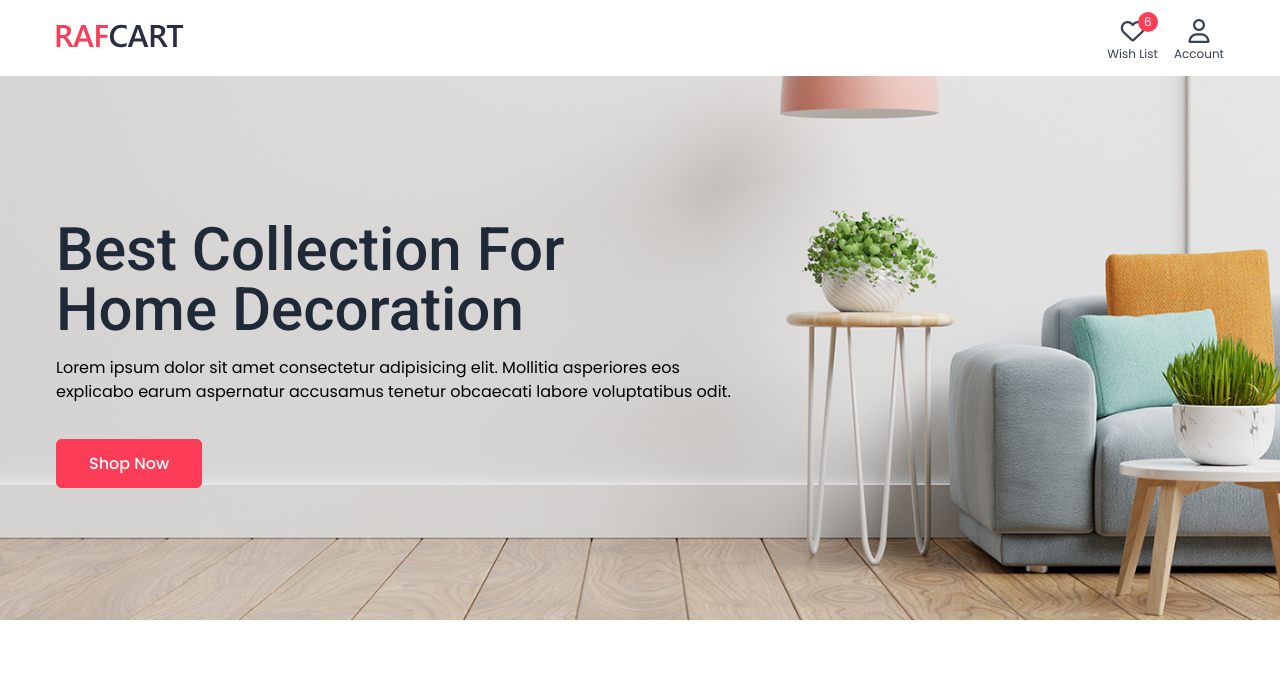
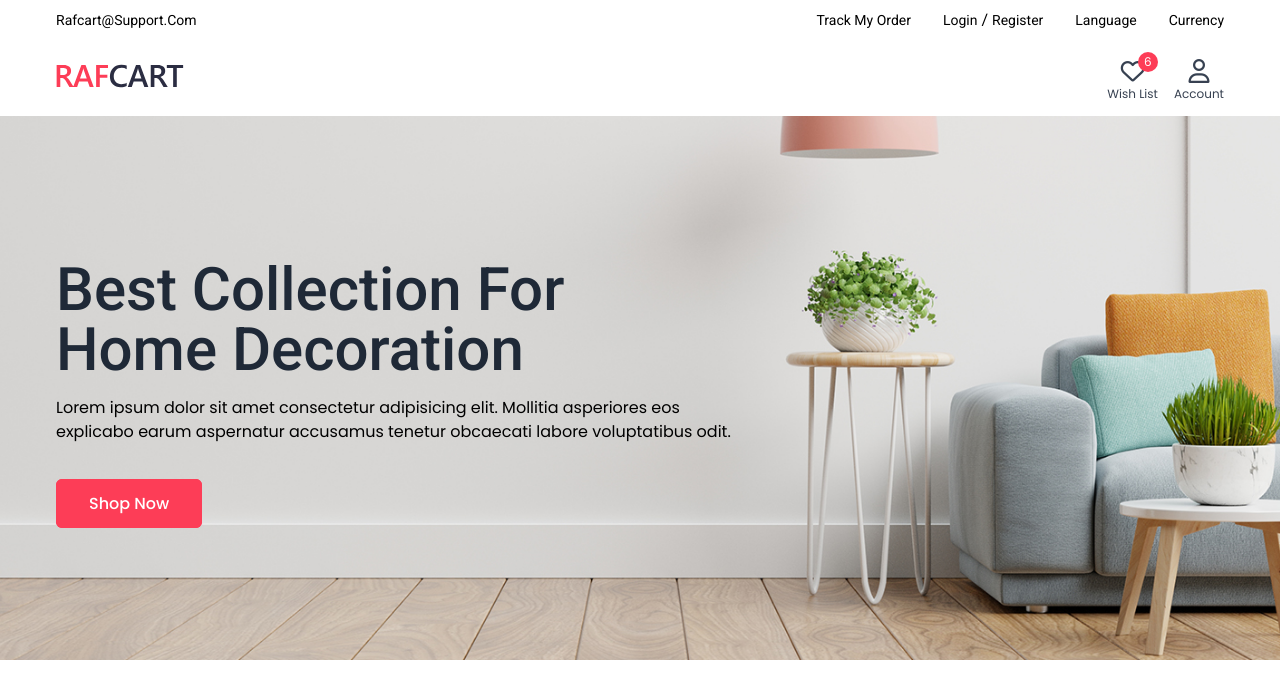
Before and after one commit to ShahadatShijan/Ecommerce-website, a website: page src/index.html in a window 1280 px wide. Drawn offline with Linux system fonts and the light colour scheme.

Commit message:
create desktop header section

```diff
--- a/src/index.html
+++ b/src/index.html
@@ -9,6 +9,39 @@
 
 </head>
 <body>
+    <!-- desktop header section  -->
+    <div class="hidden md:block container py-2">
+        <div class="flex justify-between gap-4 font-roboto">
+            <div>
+                <a href="#" class="text-sm text-black hover:text-primary">Rafcart@Support.Com</a>
+            </div>
+            <div class="flex space-x-8">
+                <div>
+                    <a href="#" class="text-sm text-black hover:text-primary capitalize">track my order</a>
+                </div>
+                <div>
+                    <a href="#" class="text-sm text-black hover:text-primary capitalize">login</a> <span>/</span>
+                    <a href="#" class="text-sm text-black hover:text-primary capitalize">register</a>
+                </div>
+                <div class="">
+                    <a href="#" class="text-sm text-black hover:text-primary capitalize">language</a>
+                </div>
+                <div>
+                    <a href="#" class="text-sm text-black hover:text-primary capitalize">currency</a>
+                </div>
+
+            </div>
+
+        </div>
+
+
+    </div>
+    <!-- desktop header section end -->
+
+
+
+
+
     <!-- header section  -->
     <div class="container p-4">
         <div class="flex justify-between">
```
Also changed, not shown: dist/output.css.
